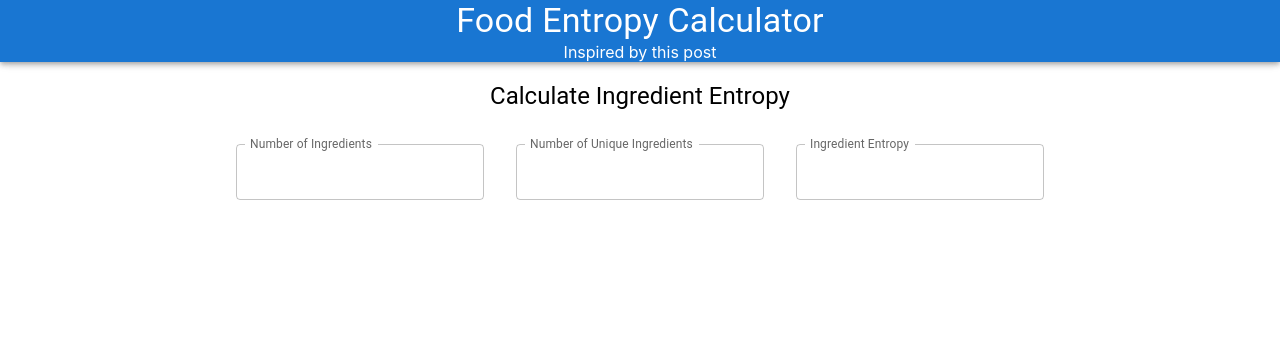
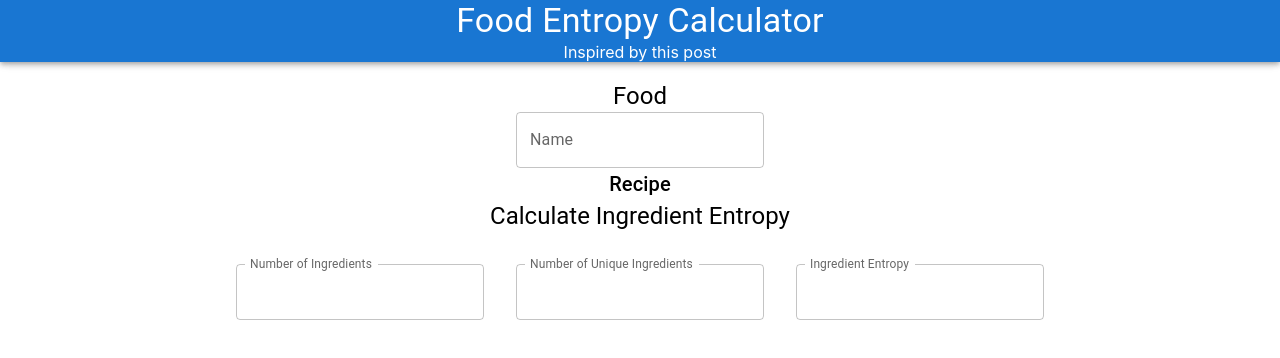
Before and after one commit to nchandlersmith/salad-theory-frontend, a React (Create React App) app: page / in a window 1280 px wide. Shown: the top 358 px of the page. Built offline with nearby package versions, Linux system fonts and the light colour scheme.

Commit message:
Add food name and recipe title.

```diff
--- a/src/components/Food.tsx
+++ b/src/components/Food.tsx
@@ -1,6 +1,25 @@
+import {TextField, Typography} from "@mui/material";
+import React from "react";
+
 const Food = () => {
   return (
-    <></>
+    <>
+      <Typography
+        variant='h5'
+      >
+        Food
+      </Typography>
+      <TextField
+        label='Name'
+      >
+        Name
+      </TextField>
+      <Typography
+        variant='h6'
+      >
+        Recipe
+      </Typography>
+    </>
   )
 }
 
```
Also changed, not shown: 1 other file (tests, documents, lock files or other folders).
